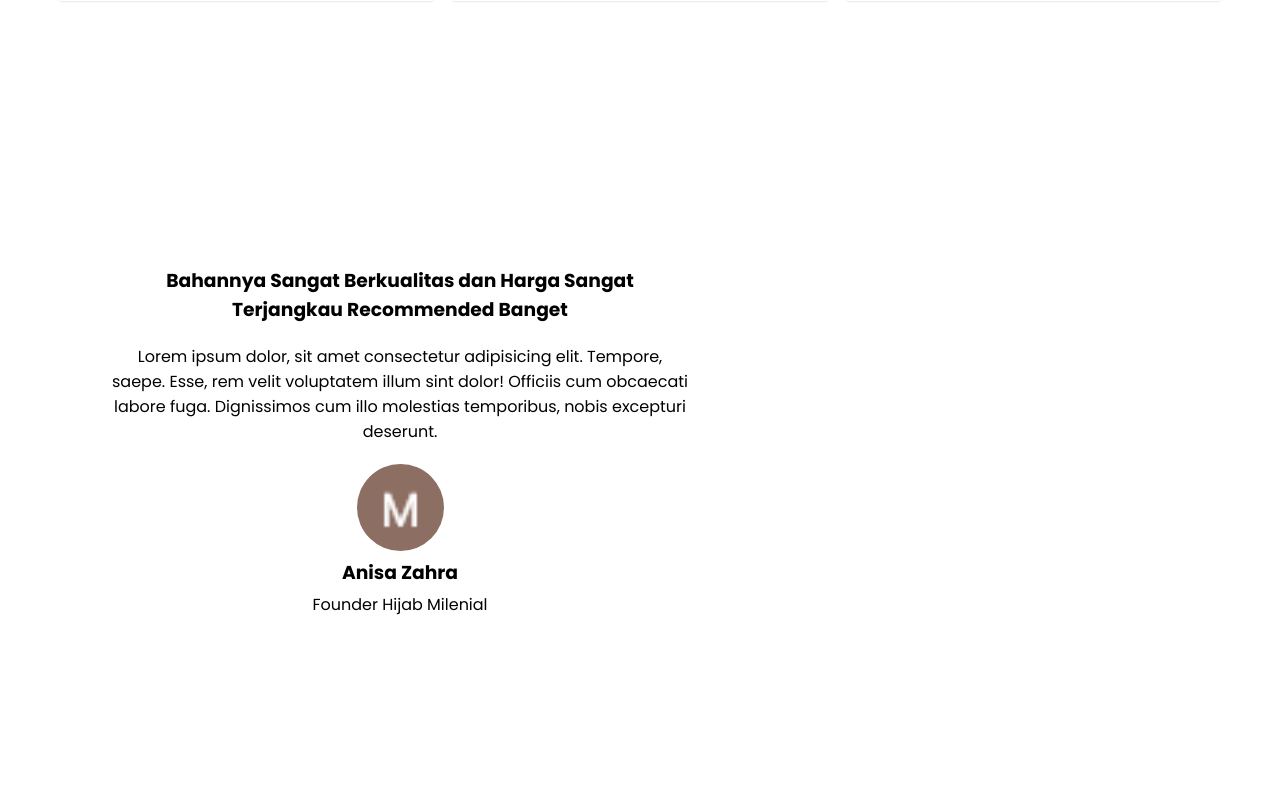
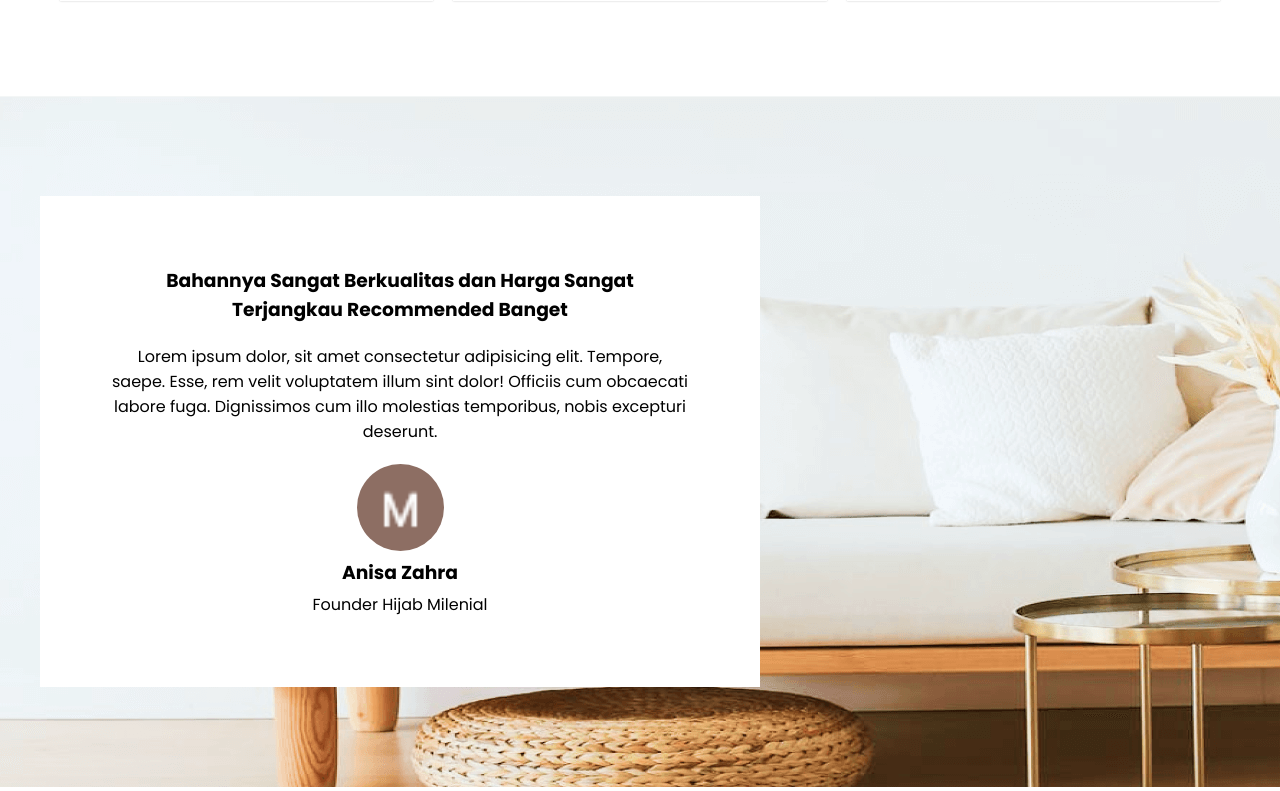
Before and after one commit to RaihanAkram08/furnite, a plain HTML site: page index.html in a window 1280 px wide. Shown: the part 3361-4152 px from the top of the page. Drawn offline with nearby package versions, Linux system fonts and the light colour scheme; the site is published under a folder, as on GitHub Pages, so addresses that start at the root find nothing.

Commit message:
fix bg-image article

```diff
--- a/style.css
+++ b/style.css
@@ -437,7 +437,7 @@ main .gambar-hero img {
 
 /* Article */
 article {
-    background-image: url(/assets/bgTesti-furnitur.png);
+    background-image: url(./assets/bgTesti-furnitur.png);
     padding: 100px 40px;
 }
 
```
